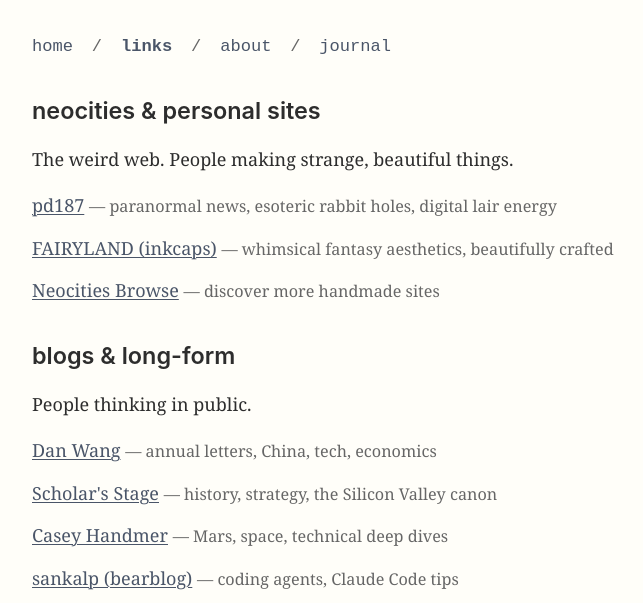
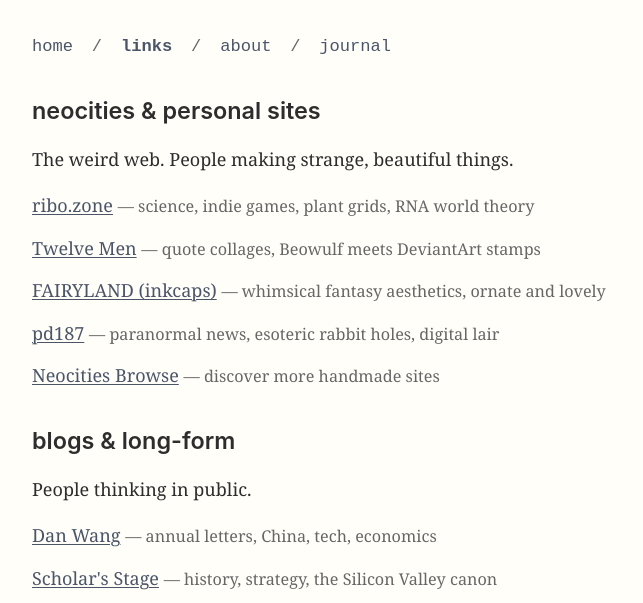
Before and after one commit to APLASTICBAGGY/APLASTICBAGGY.github.io, a plain HTML site: page links.html in a window 1280 px wide. Shown: the part 183-786 px from the top of the page, without its empty margins (301-944 px from the left). Drawn offline with Linux system fonts and the light colour scheme.

Commit message:
Add reference sites: ribo.zone, twelvemen, reorder neocities

```diff
--- a/links.html
+++ b/links.html
@@ -29,12 +29,20 @@
         <p>The weird web. People making strange, beautiful things.</p>
         <ul class="links">
           <li>
-            <a href="https://pd187.neocities.org" target="_blank" rel="noopener">pd187</a>
-            <span class="desc">— paranormal news, esoteric rabbit holes, digital lair energy</span>
+            <a href="https://ribo.zone" target="_blank" rel="noopener">ribo.zone</a>
+            <span class="desc">— science, indie games, plant grids, RNA world theory</span>
+          </li>
+          <li>
+            <a href="https://twelvemen.neocities.org" target="_blank" rel="noopener">Twelve Men</a>
+            <span class="desc">— quote collages, Beowulf meets DeviantArt stamps</span>
           </li>
           <li>
             <a href="https://inkcaps.neocities.org" target="_blank" rel="noopener">FAIRYLAND (inkcaps)</a>
-            <span class="desc">— whimsical fantasy aesthetics, beautifully crafted</span>
+            <span class="desc">— whimsical fantasy aesthetics, ornate and lovely</span>
+          </li>
+          <li>
+            <a href="https://pd187.neocities.org" target="_blank" rel="noopener">pd187</a>
+            <span class="desc">— paranormal news, esoteric rabbit holes, digital lair</span>
           </li>
           <li>
             <a href="https://neocities.org/browse" target="_blank" rel="noopener">Neocities Browse</a>
```
